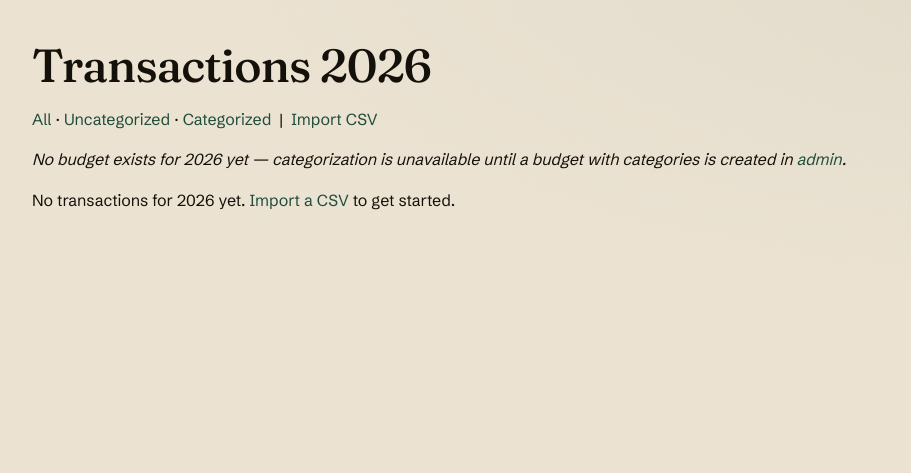
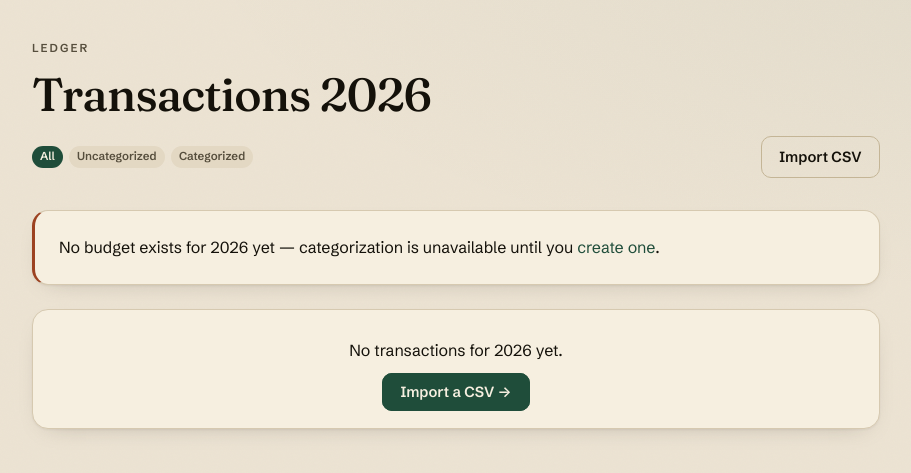
Before and after one commit to alexanderjasper/skjoldjasper, a Django app: page /finance/2026/transactions/ in a window 1280 px wide. Shown: the part 78-551 px from the top of the page, without its empty margins (184-1095 px from the left). Run offline with Django 5.2, Linux system fonts and the light colour scheme; a user stored in the database is signed in; tables that the repository leaves empty hold one stand-in row (values such as "Sample post"); data that the repository does not hold is empty.

Commit message:
feat(ui): restyle transactions list and split editor
Migrates the ledger to the design system: status filters become forest
pills with an active state, the table picks up the shared editorial
styling, and empty/no-budget states become styled cards (the no-budget
case now links to self-service budget creation instead of admin). The
split editor's secondary actions (+ Add line, Cancel) drop to ghost
buttons so Save stays the single accent control.

The status filter labels move into the view as a `filters` list so the
template iterates one source of truth instead of hardcoding three links.

Co-Authored-By: Claude Opus 4.7 (1M context) <noreply@anthropic.com>

```diff
--- a/apps/web/finance/templates/finance/transaction_list.html
+++ b/apps/web/finance/templates/finance/transaction_list.html
@@ -1,30 +1,36 @@
 {% extends "base.html" %}
 {% block head_title %}Transactions {{ year }}{% endblock %}
 {% block content %}
+    <p class="eyebrow">Ledger</p>
     <h1>Transactions {{ year }}</h1>
 
-    <p>
-        <a href="?status=all">All</a> ·
-        <a href="?status=uncategorized">Uncategorized</a> ·
-        <a href="?status=categorized">Categorized</a>
-        &nbsp;|&nbsp;
-        <a href="{% url 'finance:import' %}">Import CSV</a>
-    </p>
+    <div style="display:flex;justify-content:space-between;align-items:center;gap:1rem;flex-wrap:wrap;margin:1rem 0 2rem">
+        <div class="tabs" style="display:flex;gap:.4rem">
+            {% for key, label in filters %}
+                <a href="?status={{ key }}"
+                   class="pill"
+                   style="text-decoration:none;{% if status == key %}background:var(--accent);color:var(--accent-ink){% endif %}">{{ label }}</a>
+            {% endfor %}
+        </div>
+        <a class="btn btn-ghost" href="{% url 'finance:import' %}">Import CSV</a>
+    </div>
 
     {% if not budget %}
-        <p><em>No budget exists for {{ year }} yet — categorization is
-            unavailable until a budget with categories is created in
-            <a href="/admin/finance/budget/add/">admin</a>.</em></p>
+        <div class="card" style="border-left:3px solid var(--rust);margin-bottom:1.5rem">
+            <p style="margin:0">No budget exists for {{ year }} yet — categorization is
+                unavailable until you
+                <a href="{% url 'finance:create_budget' year %}">create one</a>.</p>
+        </div>
     {% endif %}
 
     {% if transactions %}
-        <table style="width:100%;border-collapse:collapse">
+        <table>
             <thead>
-                <tr style="border-bottom:1px solid #ccc;text-align:left">
+                <tr>
                     <th>Date</th>
                     <th style="text-align:right">Amount</th>
                     <th>Description</th>
-                    <th>Category</th>
+                    <th style="width:40%">Category</th>
                 </tr>
             </thead>
             <tbody>
@@ -34,7 +40,9 @@
             </tbody>
         </table>
     {% else %}
-        <p>No transactions for {{ year }} yet.
-            <a href="{% url 'finance:import' %}">Import a CSV</a> to get started.</p>
+        <div class="card" style="text-align:center">
+            <p style="margin:.25rem 0 1rem">No transactions for {{ year }} yet.</p>
+            <a class="btn" href="{% url 'finance:import' %}">Import a CSV →</a>
+        </div>
     {% endif %}
 {% endblock %}
--- a/apps/web/finance/views.py
+++ b/apps/web/finance/views.py
@@ -355,6 +355,11 @@ def transaction_list(request: HttpRequest, year: int) -> HttpResponse:
             "transactions": transactions,
             "leaves": _leaves_for_budget(budget),
             "status": status,
+            "filters": [
+                ("all", "All"),
+                ("uncategorized", "Uncategorized"),
+                ("categorized", "Categorized"),
+            ],
             "budget": budget,
         },
     )
```
Also changed, not shown: apps/web/finance/templates/finance/transaction_split_row.html (+6 -4 lines).
